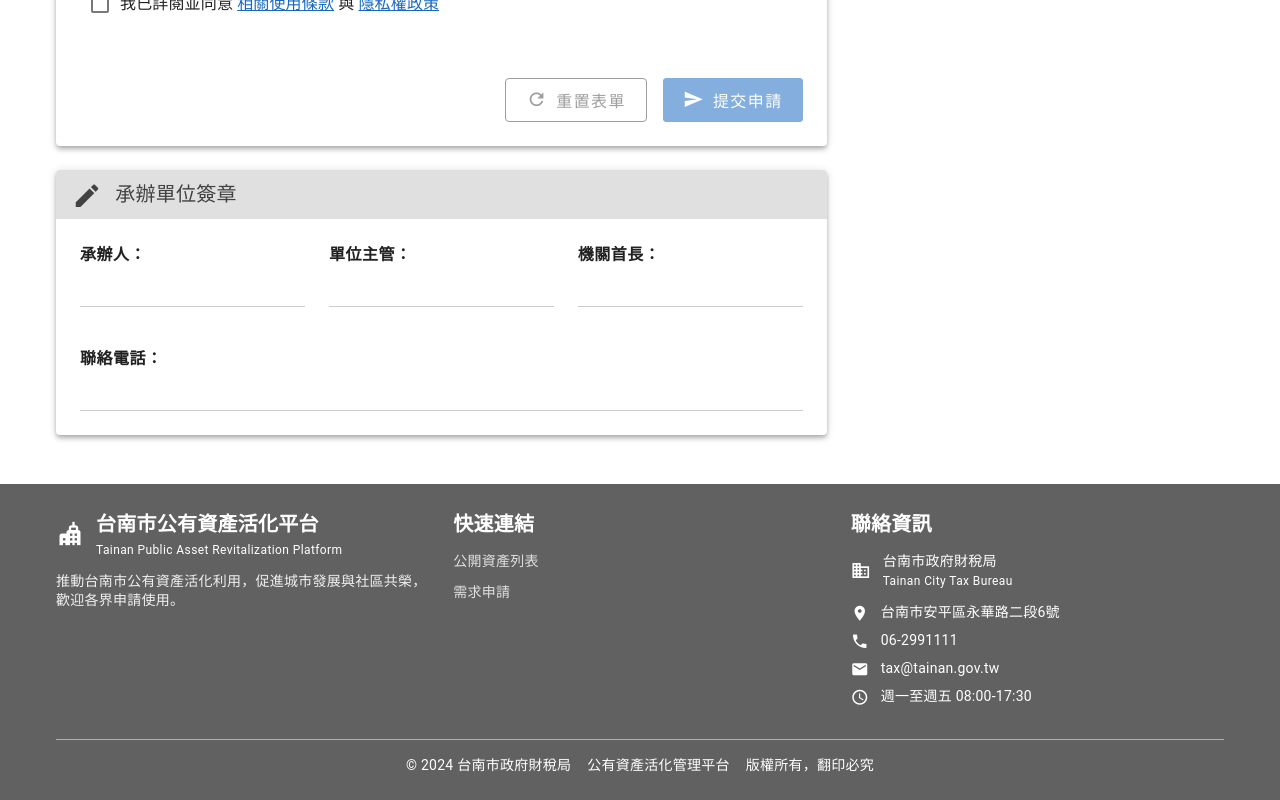
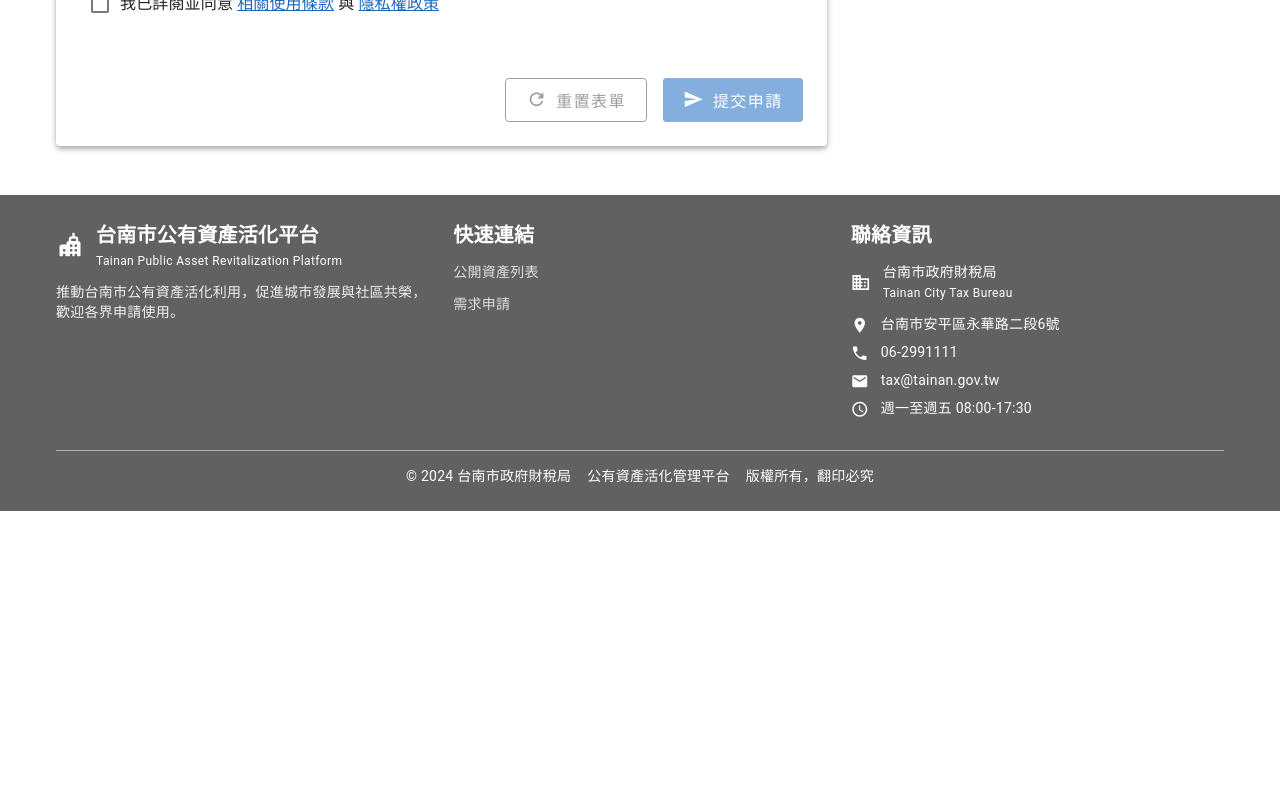
Before and after one commit to mick66145/public-property, a Vue app: page /PublicDemandForm in a window 1280 px wide. Shown: the part 1529-2329 px from the top of the page. After the commit the page ends 2040 px from the top, so only its background shows below. Built offline with nearby package versions, Linux system fonts and the light colour scheme; a small style sheet from the web is missing.

Commit message:
style: 移除不必要欄位

```diff
--- a/src/pages/front/PublicDemandForm.vue
+++ b/src/pages/front/PublicDemandForm.vue
@@ -315,33 +315,7 @@
                 </v-card-text>
               </v-card>
 
-              <!-- 簽名區塊 -->
-              <v-card elevation="4" class="mt-6">
-                <v-card-title class="bg-grey-lighten-2 text-grey-darken-3">
-                  <v-icon class="mr-2">mdi-pencil</v-icon>
-                  承辦單位簽章
-                </v-card-title>
-                <v-card-text class="pa-6">
-                  <v-row>
-                    <v-col cols="12" md="4">
-                      <p class="text-body-1 font-weight-bold mb-2">承辦人：</p>
-                      <div class="signature-line"></div>
-                    </v-col>
-                    <v-col cols="12" md="4">
-                      <p class="text-body-1 font-weight-bold mb-2">單位主管：</p>
-                      <div class="signature-line"></div>
-                    </v-col>
-                    <v-col cols="12" md="4">
-                      <p class="text-body-1 font-weight-bold mb-2">機關首長：</p>
-                      <div class="signature-line"></div>
-                    </v-col>
-                    <v-col cols="12" class="mt-4">
-                      <p class="text-body-1 font-weight-bold mb-2">聯絡電話：</p>
-                      <div class="signature-line-long"></div>
-                    </v-col>
-                  </v-row>
-                </v-card-text>
-              </v-card>
+
             </v-form>
           </v-col>
 
```
